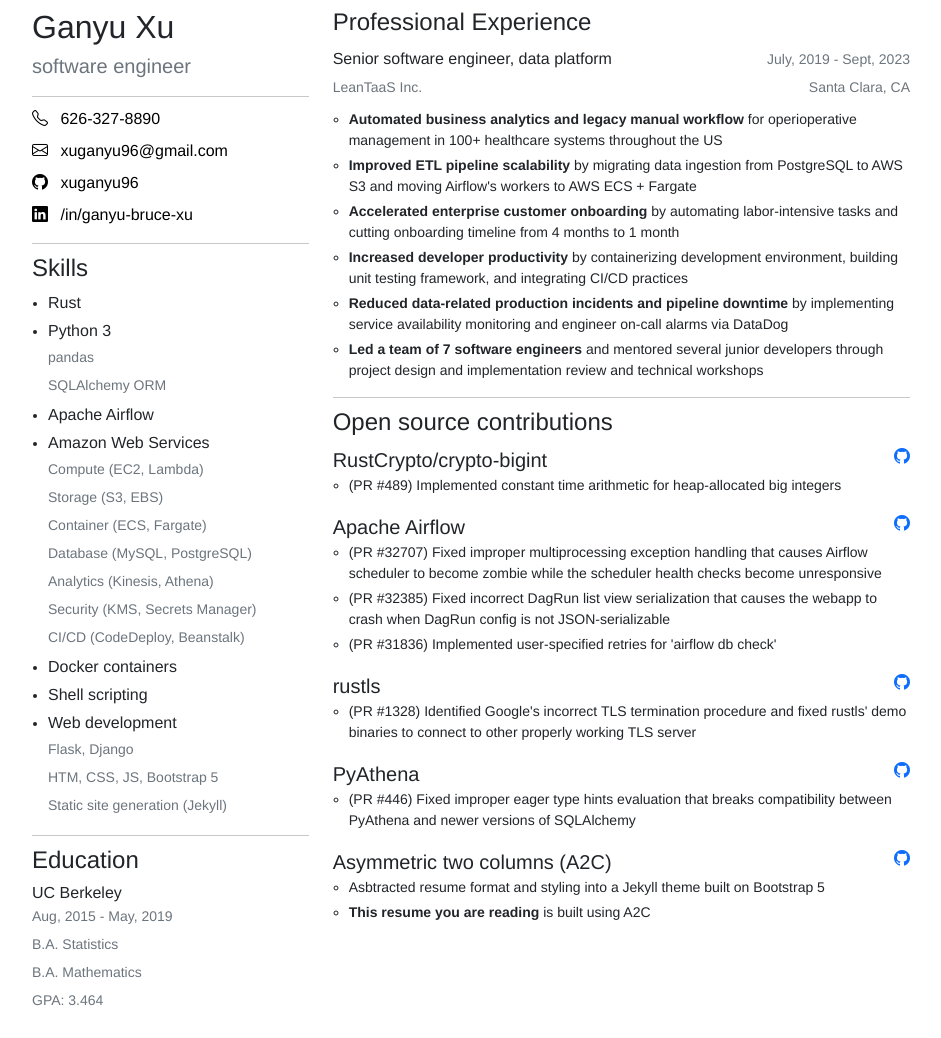
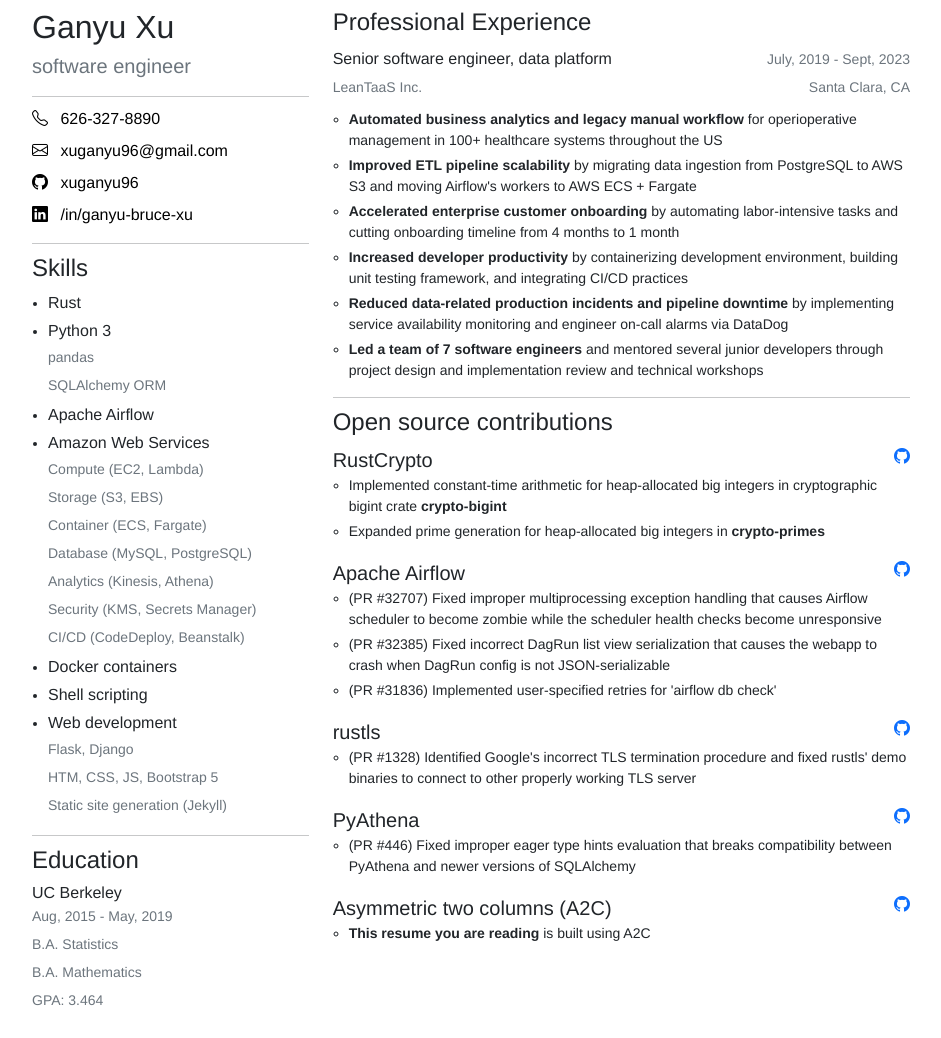
Before and after one commit to xuganyu96/asymmetric-two-columns, a Jekyll site: the page built from index.html, in a window 1280 px wide. Shown: the whole page, without its empty margins (169-1110 px from the left). Built offline with Jekyll 4.4.1, drawn with Linux system fonts in a browser that asks for light colours; nearby versions of some CDN libraries.

Commit message:
RustCrypto contributions are grouped into a single project

```diff
--- a/index.html
+++ b/index.html
@@ -57,10 +57,12 @@
       - <b>Reduced data-related production incidents and pipeline downtime</b> by implementing service availability monitoring and engineer on-call alarms via DataDog
       - <b>Led a team of 7 software engineers</b> and mentored several junior developers through project design and implementation review and technical workshops
   projects:
-    - title: RustCrypto/crypto-bigint
-      url: https://github.com/RustCrypto/crypto-bigint
+    - title: RustCrypto
+      url: https://github.com/RustCrypto
       highlights:
-      - "(PR #489) Implemented constant time arithmetic for heap-allocated big integers"
+      - Implemented constant-time arithmetic for heap-allocated big integers in cryptographic bigint crate <strong>crypto-bigint</strong>
+      - Expanded prime generation for heap-allocated big integers in <strong>crypto-primes</strong>
+      # - Automated Marvin attack analysis in crate <storng>RustCrypto/RSA</storng>
     - title: Apache Airflow
       url: https://github.com/apache/airflow
       highlights:
@@ -82,6 +84,6 @@
     - title: Asymmetric two columns (A2C)
       url: https://github.com/xuganyu96/asymmetric-two-columns
       highlights:
-      - Asbtracted resume format and styling into a Jekyll theme built on Bootstrap 5
+      # - Asbtracted resume format and styling into a Jekyll theme built on Bootstrap 5
       - <strong>This resume you are reading</strong> is built using A2C
 ---
```
Also changed, not shown: 1 other file.
